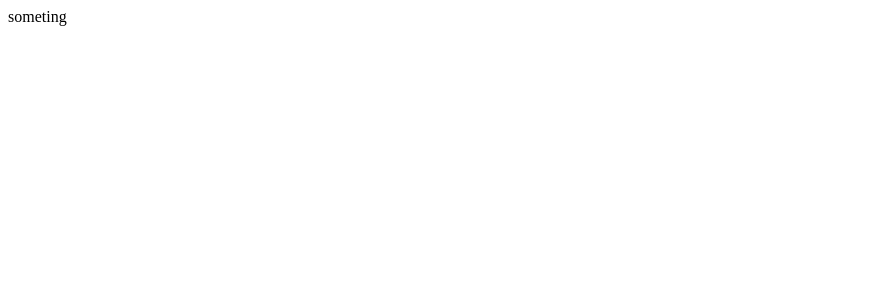
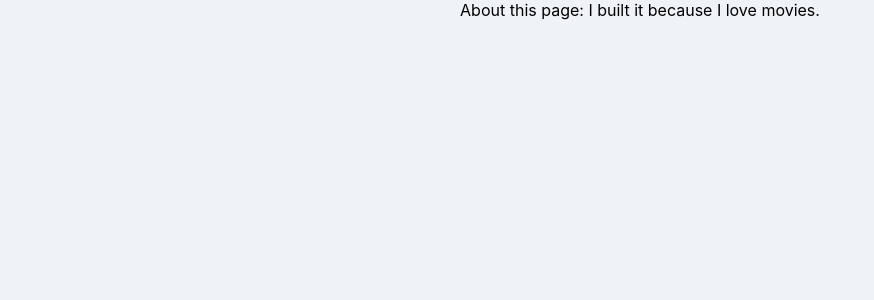
Before and after one commit to 0xsuky/react-movie-service, a React (Create React App) app: page /#/about in a window 1280 px wide. Shown: the top 300 px of the page, without its empty margins (0-874 px from the left). Built offline with nearby package versions, Linux system fonts and the light colour scheme.

Commit message:
Feat: #6.1 구현
HashRouter를 사용하여 라우팅 구현
Route는 기본적으로 url이 매치되면 라우팅을 해줌
exact 옵션을 통해 일치할 때만 렌더링 하도록 가능

```diff
--- a/src/App.js
+++ b/src/App.js
@@ -1,7 +1,15 @@
 import React from 'react';
+import { HashRouter, Route } from 'react-router-dom';
+import Home from './routes/Home';
+import About from './routes/About';
 
 function App() {
-  return <span>someting</span>;
+  return (
+    <HashRouter>
+      <Route path="/" exact={true} component={Home} />
+      <Route path="/about" component={About} />
+    </HashRouter>
+  );
 }
 
 export default App;
--- a/src/routes/About.js
+++ b/src/routes/About.js
@@ -0,0 +1,7 @@
+import React from 'react';
+
+function About() {
+  return <span>About this page: I built it because I love movies.</span>;
+}
+
+export default About;
```
